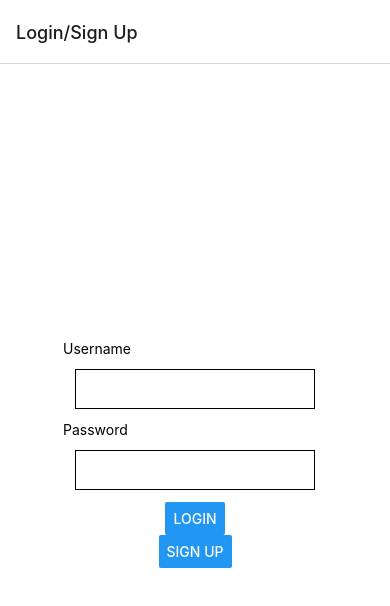
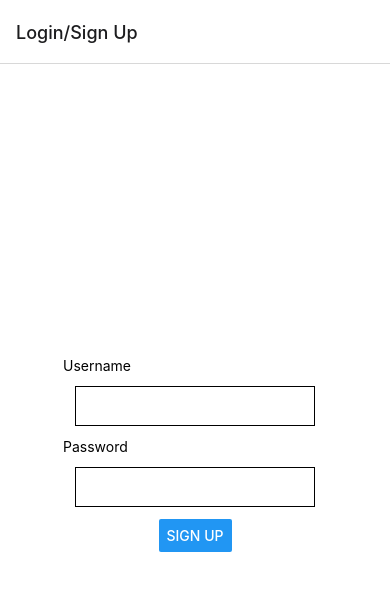
Before and after one commit to rananjay3516/Mutual-funds-listing-app, a React Native app: screen / in a window 390 px wide. Shown: the top 606 px of the page. Built offline with nearby package versions, Linux system fonts and the light colour scheme.

Commit message:
refactor code

```diff
--- a/App.js
+++ b/App.js
@@ -1,71 +1,13 @@
 import { StatusBar } from "expo-status-bar";
-import {
-  StyleSheet,
-  Text,
-  View,
-  TextInput,
-  Button,
-  FlatList,
-} from "react-native";
 
-import { NavigationContainer } from "@react-navigation/native";
-import { createNativeStackNavigator } from "@react-navigation/native-stack";
+//navigation setup
+import Navigator from "./src/screens/Navigator";
 
-// import custom components
-import FundDetailsPage from "./components/FundDetailsPage";
-import ListingPage from "./components/ListingPage";
-import LoginPage from "./components/LoginPage";
-import SignUpPage from "./components/SignUpPage";
-import UserProfilePage from "./components/UserProfilePage";
-
-const Stack = createNativeStackNavigator();
-
-// navigation setup
 export default function App() {
   return (
-    <NavigationContainer>
-      <Stack.Navigator>
-        <Stack.Screen
-          name="Login"
-          component={LoginPage}
-          options={{ title: "Login/Sign Up" }}
-        />
-        <Stack.Screen
-          name="Sign Up"
-          component={SignUpPage}
-          options={{ title: "Sign Up" }}
-        />
-        <Stack.Screen
-          name="Listing"
-          component={ListingPage}
-          options={{ title: "Listing" }}
-        />
-        <Stack.Screen
-          name="User"
-          component={UserProfilePage}
-          options={{ title: "User details" }}
-        />
-        <Stack.Screen
-          name="Fund Details"
-          component={FundDetailsPage}
-          options={{ title: "Fund Details" }}
-        />
-      </Stack.Navigator>
-    </NavigationContainer>
+    <>
+    <Navigator />
+    <StatusBar style="auto" />
+    </>
   );
 }
-
-const styles = StyleSheet.create({
-  container: {
-    flex: 1,
-    backgroundColor: "#fff",
-    alignItems: "center",
-    justifyContent: "center",
-  },
-  input: {
-    height: 40,
-    margin: 12,
-    borderWidth: 1,
-    padding: 10,
-  },
-});
--- a/components/UserProfilePage.js
+++ /dev/null
@@ -1,52 +0,0 @@
-import { StatusBar } from "expo-status-bar";
-import { StyleSheet, Text, View, TextInput, Button, FlatList } from "react-native";
-
-import { NavigationContainer } from "@react-navigation/native";
-import { createNativeStackNavigator } from "@react-navigation/native-stack";
-
-export default function UserProfilePage({ navigation }) {
-    return (
-      <View style={styles.container}>
-        <View>
-          <Text>Name</Text>
-          <TextInput style={styles.input} />
-        </View>
-        <View>
-          <Text>E-mail</Text>
-          <TextInput style={styles.input} />
-        </View>
-        <View>
-          <Text>Password</Text>
-          <TextInput style={styles.input} />
-        </View>
-        <View>
-          <Text>Gender</Text>
-          <TextInput style={styles.input} />
-        </View>
-        <View>
-          <Text>Date of Birth</Text>
-          <TextInput style={styles.input} />
-        </View>
-        <View>
-          <Button title="Save" onPress={() => navigation.navigate("Listing")} />
-          <Button title="Logout" onPress={() => navigation.navigate("Login")} />
-        </View>
-        <StatusBar style="auto" />
-      </View>
-    );
-  }
-
-  const styles = StyleSheet.create({
-    container: {
-      flex: 1,
-      backgroundColor: "#fff",
-      alignItems: "center",
-      justifyContent: "center",
-    },
-    input: {
-      height: 40,
-      margin: 12,
-      borderWidth: 1,
-      padding: 10,
-    },
-  });
--- /dev/null
+++ b/src/screens/LoginPage.js
@@ -0,0 +1,50 @@
+import { StatusBar } from "expo-status-bar";
+import {
+  StyleSheet,
+  Text,
+  View,
+  TextInput,
+  Button,
+  FlatList,
+} from "react-native";
+
+import { NavigationContainer } from "@react-navigation/native";
+import { createNativeStackNavigator } from "@react-navigation/native-stack";
+
+export default function LoginPage({ navigation }) {
+  return (
+    <View style={styles.container}>
+      <View>
+        <Text>Username</Text>
+        <TextInput style={styles.input} />
+      </View>
+      <View>
+        <Text>Password</Text>
+        <TextInput style={styles.input} />
+      </View>
+      <View>
+        <Button
+          title="SIGN UP"
+          onPress={() => navigation.navigate("Sign Up")}
+        />
+      </View>
+
+      <StatusBar style="auto" />
+    </View>
+  );
+}
+
+const styles = StyleSheet.create({
+  container: {
+    flex: 1,
+    backgroundColor: "#fff",
+    alignItems: "center",
+    justifyContent: "center",
+  },
+  input: {
+    height: 40,
+    margin: 12,
+    borderWidth: 1,
+    padding: 10,
+  },
+});
--- /dev/null
+++ b/src/screens/Navigator.js
@@ -0,0 +1,45 @@
+import { NavigationContainer } from "@react-navigation/native";
+import { createNativeStackNavigator } from "@react-navigation/native-stack";
+
+// import custom screens
+import FundDetailsPage from "./FundDetailsPage";
+import ListingPage from "./ListingPage";
+import LoginPage from "./LoginPage";
+import SignUpPage from "./SignUpPage";
+import UserProfilePage from "./UserProfilePage";
+
+const Stack = createNativeStackNavigator();
+
+export default function Navigator() {
+  return (
+    <NavigationContainer>
+      <Stack.Navigator>
+        <Stack.Screen
+          name="Login"
+          component={LoginPage}
+          options={{ title: "Login/Sign Up" }}
+        />
+        <Stack.Screen
+          name="Sign Up"
+          component={SignUpPage}
+          options={{ title: "Sign Up" }}
+        />
+        <Stack.Screen
+          name="Listing"
+          component={ListingPage}
+          options={{ title: "Listing" }}
+        />
+        <Stack.Screen
+          name="User"
+          component={UserProfilePage}
+          options={{ title: "User details" }}
+        />
+        <Stack.Screen
+          name="Fund Details"
+          component={FundDetailsPage}
+          options={{ title: "Fund Details" }}
+        />
+      </Stack.Navigator>
+    </NavigationContainer>
+  );
+}
--- a/components/LoginPage.js
+++ b/src/screens/SignUpPage.js
@@ -1,14 +1,19 @@
+
 import { StatusBar } from "expo-status-bar";
 import { StyleSheet, Text, View, TextInput, Button, FlatList } from "react-native";
 
 import { NavigationContainer } from "@react-navigation/native";
 import { createNativeStackNavigator } from "@react-navigation/native-stack";
 
-export default function LoginPage({ navigation }) {
+export default function SignUpPage({ navigation }) {
     return (
       <View style={styles.container}>
         <View>
-          <Text>Username</Text>
+          <Text>Name</Text>
+          <TextInput style={styles.input} />
+        </View>
+        <View>
+          <Text>E-mail</Text>
           <TextInput style={styles.input} />
         </View>
         <View>
@@ -16,15 +21,17 @@ export default function LoginPage({ navigation }) {
           <TextInput style={styles.input} />
         </View>
         <View>
-          <Button title="LOGIN" onPress={() => navigation.navigate("Listing")} />
-          </View>
-          <View>
-          <Button title="SIGN UP"
-            onPress={() => navigation.navigate("Sign Up")}
-          />
-          </View>
+          <Text>Gender</Text>
+          <TextInput style={styles.input} />
+        </View>
+        <View>
+          <Text>Date of Birth</Text>
+          <TextInput style={styles.input} />
+        </View>
+        <View>
+          <Button title="SIGN UP" onPress={() => navigation.navigate("Listing")} />
+        </View>
 
-        <StatusBar style="auto" />
       </View>
     );
   }
--- a/components/SignUpPage.js
+++ b/src/screens/UserProfilePage.js
@@ -1,11 +1,10 @@
-
 import { StatusBar } from "expo-status-bar";
 import { StyleSheet, Text, View, TextInput, Button, FlatList } from "react-native";
 
 import { NavigationContainer } from "@react-navigation/native";
 import { createNativeStackNavigator } from "@react-navigation/native-stack";
 
-export default function SignUpPage({ navigation }) {
+export default function UserProfilePage({ navigation }) {
     return (
       <View style={styles.container}>
         <View>
@@ -29,9 +28,9 @@ export default function SignUpPage({ navigation }) {
           <TextInput style={styles.input} />
         </View>
         <View>
-          <Button title="SIGN UP" onPress={() => navigation.navigate("Login")} />
+          <Button title="Save" onPress={() => navigation.navigate("Listing")} />
         </View>
-        <StatusBar style="auto" />
+
       </View>
     );
   }
```
Also changed, not shown: src/screens/FundDetailsPage.js (renamed from components/FundDetailsPage.js), src/screens/ListingPage.js (renamed from components/ListingPage.js).
